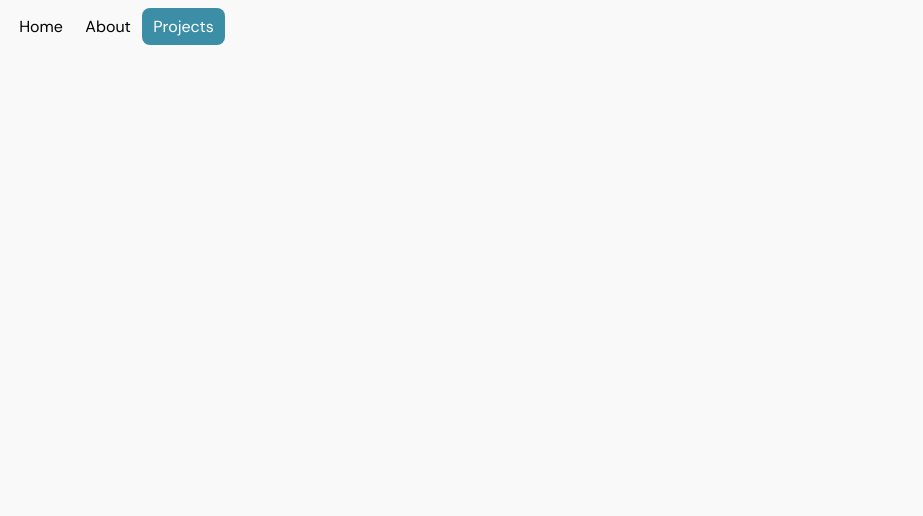
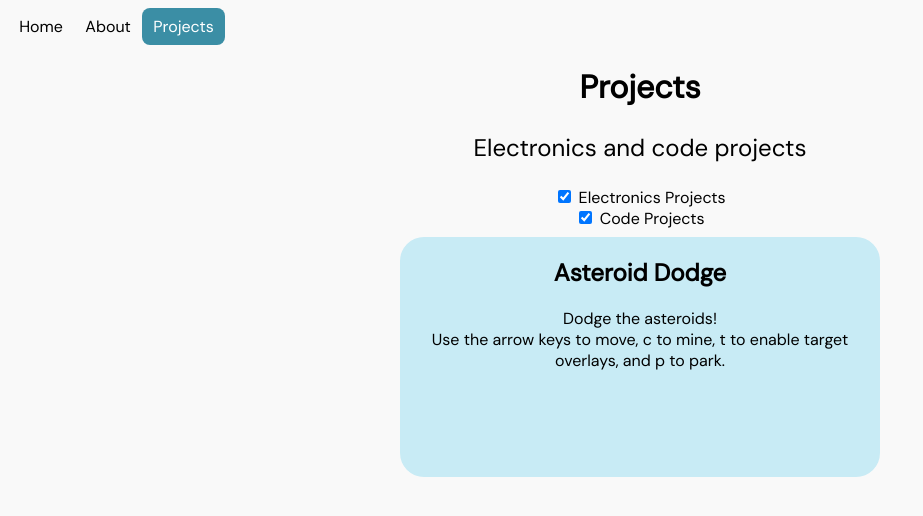
Before and after one commit to argentum3695/portfolio, a plain HTML site: page projects.html in a window 1280 px wide. Shown: the whole page, without its empty margins (0-923 px from the left). Drawn offline with Linux system fonts and the light colour scheme.

Commit message:
Updated Home and Projects
Added project type filter and cleaned up layout

```diff
--- a/projects-style.css
+++ b/projects-style.css
@@ -18,6 +18,28 @@ body {
     background-color: var(--bg-colour);
 }
 
+#intro {
+    text-align: center;
+    /* margin-top: 30vh; */
+        /* border: 1px solid black; */
+
+
+}
+
+#intro p {
+    font-size: 1.5rem;
+}
+
+#intro h1 {
+    font-weight: bold;
+}
+
+body {
+    background-color: var(--bg-colour);
+}
+
+
+
 
 .navbutton:hover{
     /* background-color: #adb5bd; */
@@ -31,12 +53,12 @@ body {
     flex-wrap: wrap;
     flex-direction: row;
     justify-content: center;
-    align-items: stretch;
+    /* align-items: stretch; */
     text-align: center;
-    height: 20rem;
+    /* height: 20rem; */
     /* width: 20rem; */
     /* border: 1px solid black; */
-align-content: stretch;
+/* align-content: stretch; */
     /* border: 1px solid black; */
     /* margin-left: auto;
     margin-right: auto; */
@@ -55,17 +77,19 @@ align-content: stretch;
     text-decoration: none;
 }
 
-.project-type{
+.project{
     text-align: center;
-    width: 40rem;
+    width: 30rem;
+    height: 15rem;
     /* border: 1px solid black; */
     margin: 0.5rem;
     background-color: var(--c4);
     border-radius: 1.5rem;
+    /* height: 20rem; */
 
 }
 
-.project-type:hover {
+.project:hover {
   background-color: var(--c3);
   cursor: pointer;
 }
@@ -77,7 +101,7 @@ align-content: stretch;
 
   }
 
-  .project-type {
+  .project {
     flex: 100%;
     width: 80vw;
   }
@@ -150,3 +174,7 @@ align-content: stretch;
     text-align: left;
   }
 }
+
+#filter {
+  text-align: center;
+}
--- a/projects.html
+++ b/projects.html
@@ -23,6 +23,31 @@
         </a>
     </div>
 
+     <div id="intro">
+        <h1>Projects</h1>
+        <p>Electronics and code projects</p>
+    </div>
+
+    <div id="filter">
+        <input type="checkbox" id="check-elec" name="check-elec" value="Electronics" onclick="filterProjects();", checked>
+        <label for="check-elec"> Electronics Projects</label><br>
+        <input type="checkbox" id="check-code" name="check-code" value="Code" onclick="filterProjects();", checked>
+        <label for="check-code"> Code Projects</label><br>
+
+    </div>
+
+
+    <div id="projects">
+        <div class="project code-project">
+            <h2>Asteroid Dodge</h2>
+            <p>
+                Dodge the asteroids!<br>
+                Use the arrow keys to move, c to mine, t to enable target overlays, and p to park.
+            </p>
+        </div>
+
+    </div>
+
       <script>
         function navbarChange() {
             var x = document.getElementById("navbar");
@@ -33,5 +58,7 @@
             }
         }
     </script>
+
+    <script src="projects.js", type="text/javascript"></script>
 </body>
 </html>
--- /dev/null
+++ b/projects.js
@@ -0,0 +1,33 @@
+function filterProjects() {
+
+    var elecCheckBox = document.getElementById("check-elec");
+    var codeCheckBox = document.getElementById("check-code");
+
+    const elecProjects = document.getElementsByClassName("elec-project");
+    const codeProjects = document.getElementsByClassName("code-project");
+
+    console.log(codeProjects);
+
+
+    if (elecCheckBox.checked) {
+        for (let i = 0; i < elecProjects.length; i++) {
+            elecProjects[i].style.display = "inline";
+        }
+    } else {
+         for (let i = 0; i < elecProjects.length; i++) {
+            elecProjects[i].style.display = "none";
+        }
+    }
+
+    if (codeCheckBox.checked) {
+        for (let i = 0; i < codeProjects.length; i++) {
+            codeProjects[i].style.display = "inline";
+        }
+    } else {
+        // console.log("hiding code projects");
+         for (let i = 0; i < codeProjects.length; i++) {
+            codeProjects[i].style.display = "none";
+        }
+    }
+
+}
```
Also changed, not shown: index.html (+7 -8 lines).
